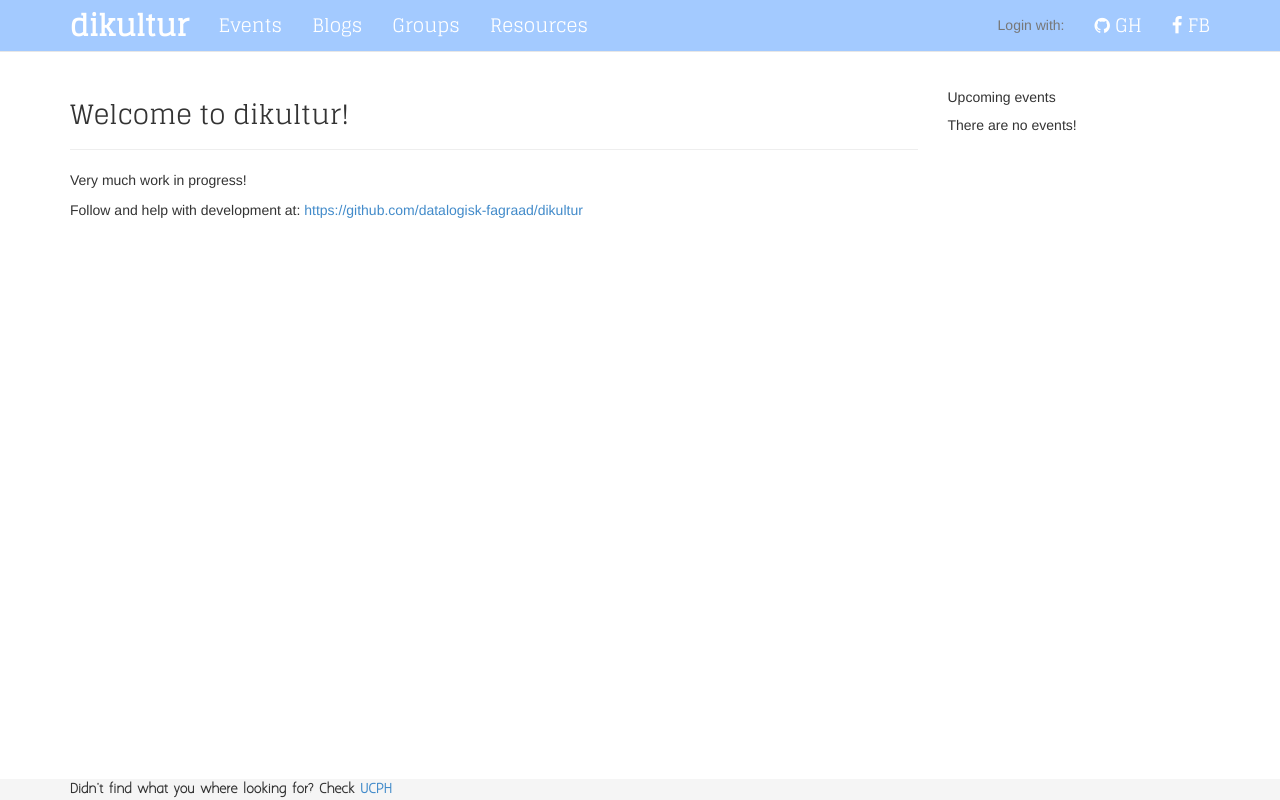
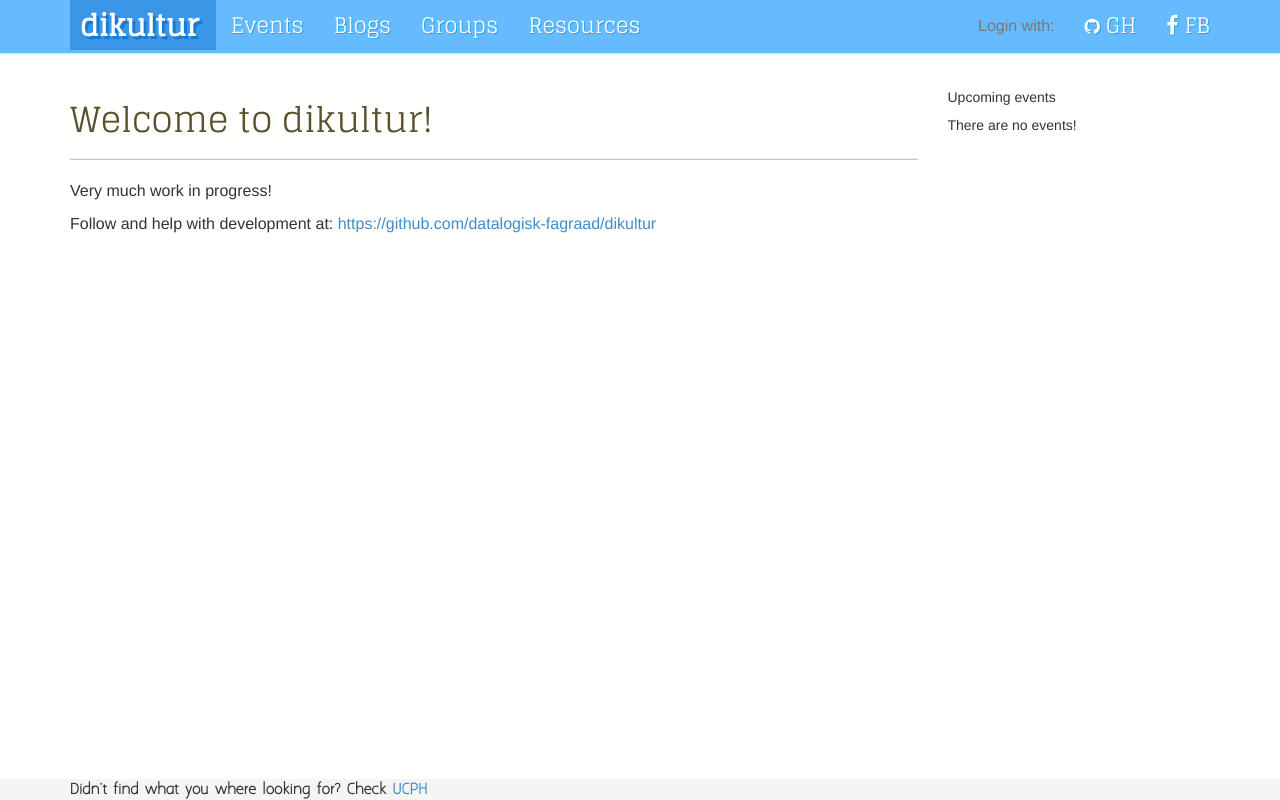
Before and after one commit to datalogisk-fagraad/dikultur, a Django app: page / in a window 1280 px wide. Run offline with Django 3.2, Linux system fonts and the light colour scheme; data that the repository does not hold is empty; some libraries are stand-ins or nearby versions.

Commit message:
Made the header fancy

```diff
--- a/apps/core/static/css/dikultur.css
+++ b/apps/core/static/css/dikultur.css
@@ -12,6 +12,17 @@
   font-style: normal;
 }
 
+@font-face {
+  font-family: 'Garogier';
+  src: url('../fonts/Garogier.ttf') format('truetype');
+  font-weight: normal;
+  font-style: normal;
+}
+
+body {
+    background-color: #FFFFFE;
+}
+
 .blog-header {
     list-style: none;
     padding-left: 0;
@@ -23,9 +34,20 @@
 }
 
 h1 {
+  color: #59502D;
   font-family: Glegoo;
-  font-size: 20pt;
+  font-size: 26pt;
 }
+
+hr {
+    background-color: #C7C7C7;
+    height: 1px;
+}
+
+p {
+    font-size: 12pt;
+}
+
 
 h2 {
   font-family: Aaargh;
@@ -43,10 +65,24 @@ h3 {
 
 h4 {
   font-family: Aaargh;
-  font-size: 9pt;
+  font-size: 10pt;
   font-weight: bold;
   margin-bottom: 0px;
   margin-top: 4px;
+}
+
+.brand {
+    height: 50px;
+    width: 146px;
+    padding: 0 10px;
+    background-color: #3B96E8 !important;
+    text-shadow: 0.2em 0.2em #177AD1;
+}
+
+.brand:hover {
+    height: 50px;
+    background-color: #3E9EF5 !important;
+  text-shadow: 0.2em 0.2em #177AD1;
 }
 
 .navbar-brand {
@@ -54,14 +90,20 @@ h4 {
   font-size: 22pt;
   font-weight: bold;
   color: white !important;
+
 }
 
 .navbar-default .navbar-nav > li > a {
   font-family: Glegoo;
-  font-size: 14pt;
+  font-size: 16pt;
   color: white !important;
+  text-shadow: 1px 1px #22A4EB;
+}
+
+.navbar-default .navbar-nav > li > a:hover {
+  text-shadow: 1px 1px #177AD1;
 }
 
 .navbar {
-    background-color: #A3CAFF;
+    background-color: #66BBFF;
 }
--- a/dikultur/templates/base.html
+++ b/dikultur/templates/base.html
@@ -22,7 +22,9 @@
         <span class="icon-bar"></span>
         <span class="icon-bar"></span>
       </button>
-      <a class="navbar-brand" href="{% url 'frontpage' %}">dikultur</a>
+      <div class="brand">
+        <a class="navbar-brand" href="{% url 'frontpage' %}">dikultur</a>
+      </div>
     </div>
     <div class="navbar-collapse collapse">
       <ul class="nav navbar-nav">
```
